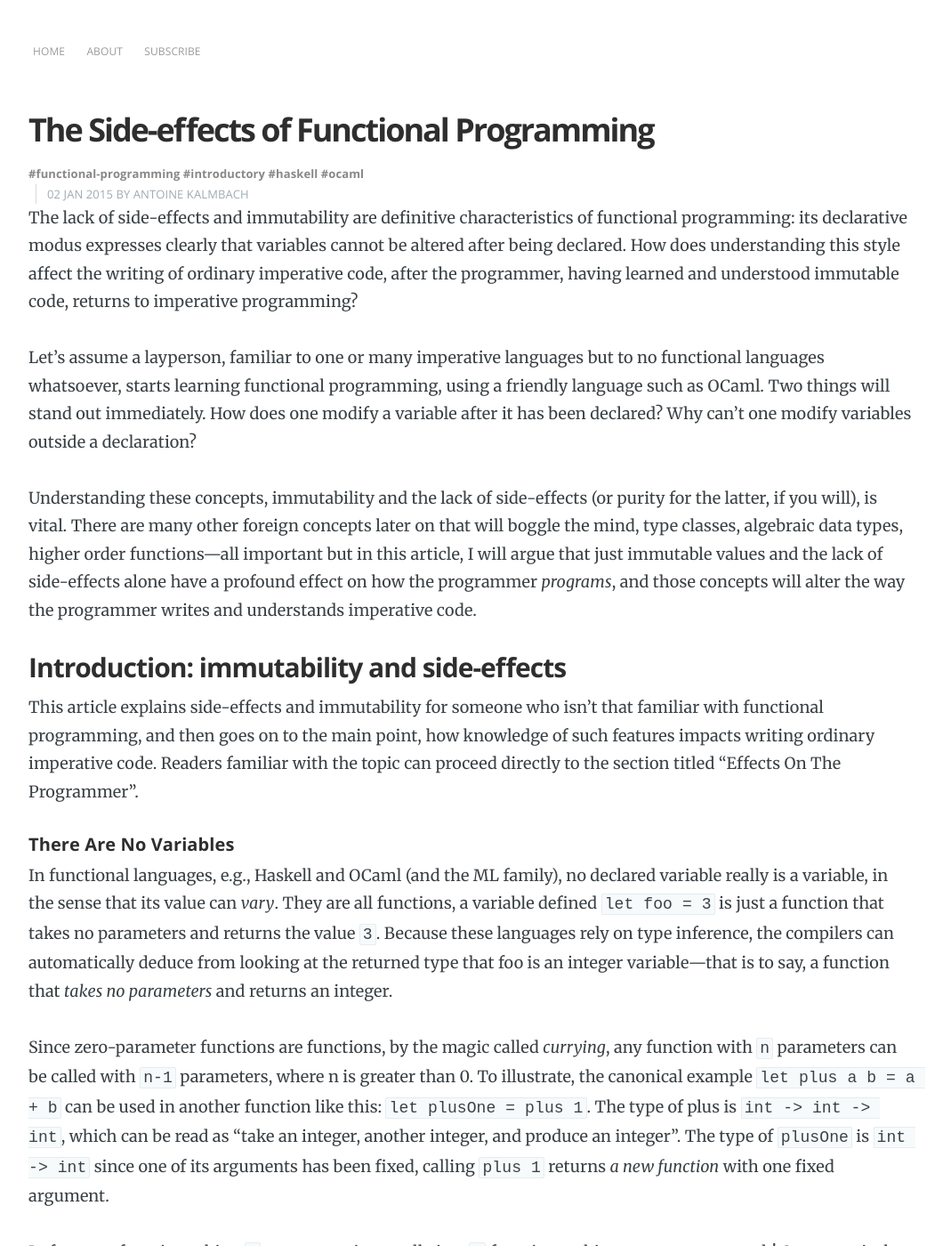
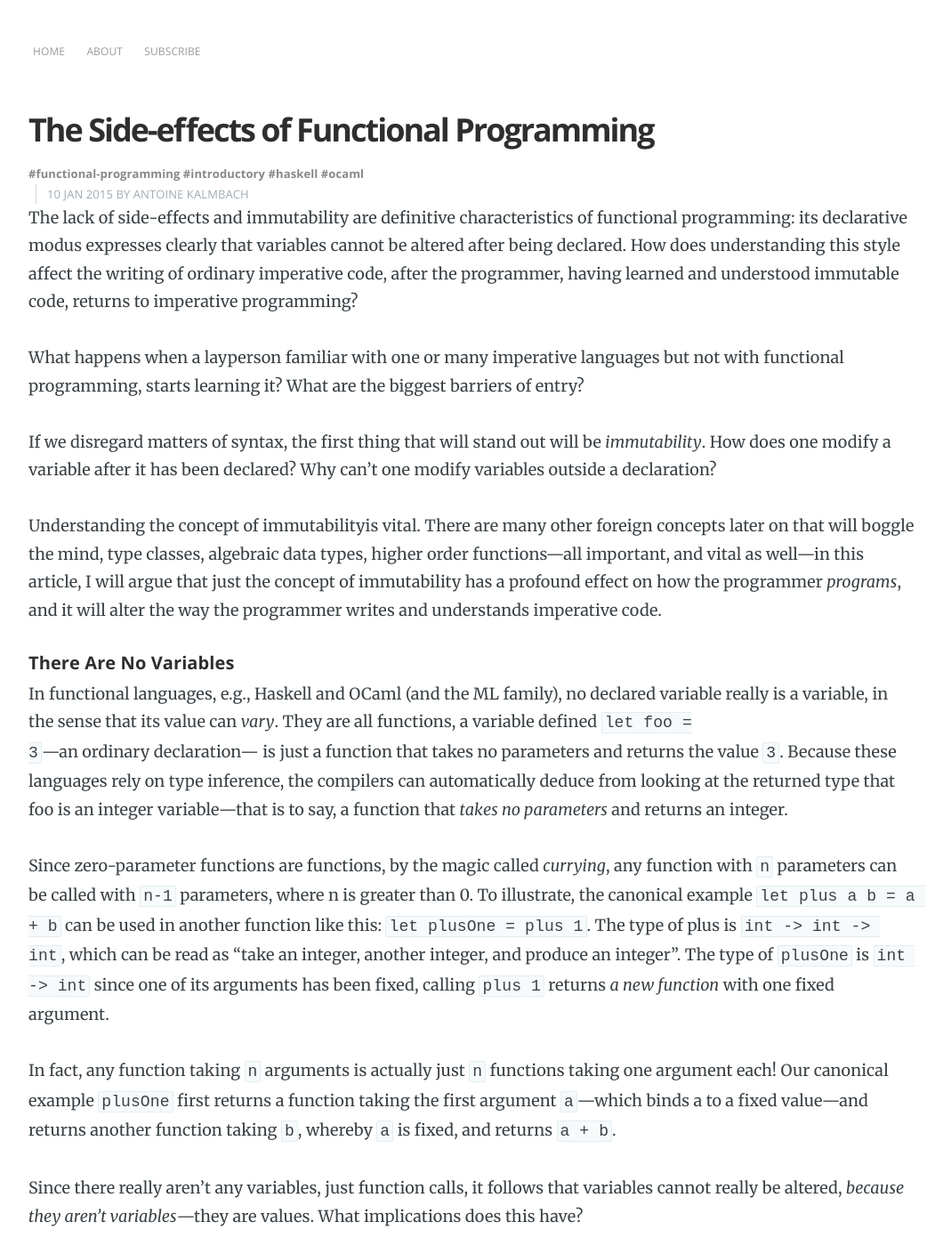
Before and after one commit to ane/ane.github.io, a Jekyll site: the page built from _posts/2015-1-1-side-effects-of-functional-programming.markdown, in a window 1280 px wide and 1400 px high. Shown: the whole window at 89% size, without its empty margins (8-1068 px from the left). Built offline with Jekyll 4.4.1, drawn with Linux system fonts in a browser that asks for light colours; Markdown is read by kramdown in place of the engine named in the settings; comment, search, counter and statistics services are not loaded.

Commit message:
Some style changes.

```diff
--- a/_posts/2015-1-1-side-effects-of-functional-programming.markdown
+++ b/_posts/2015-1-1-side-effects-of-functional-programming.markdown
@@ -2,7 +2,7 @@
 layout: post
 disqus: true
 title:  "The Side-effects of Functional Programming"
-date:   2015-1-2 12:00:00
+date:   2015-1-10 12:00:00
 tags:
 - functional-programming
 - introductory
@@ -18,39 +18,32 @@ understood immutable code, returns to imperative programming?
 
 <!--break-->
 
-Let's assume a layperson, familiar to one or many imperative languages
-but to no functional languages whatsoever, starts learning functional
-programming, using a friendly language such as OCaml. Two things will
-stand out immediately. How does one modify a variable after it has
+What happens when a layperson familiar with one or many imperative
+languages but not with functional programming, starts learning it?
+What are the biggest barriers of entry?
+
+If we disregard matters of syntax, the first thing that will stand out
+will be *immutability*. How does one modify a variable after it has
 been declared? Why can't one modify variables outside a declaration?
 
-Understanding these concepts, immutability and the lack of
-side-effects (or purity for the latter, if you will), is vital.  There
-are many other foreign concepts later on that will boggle the mind,
-type classes, algebraic data types, higher order functions&mdash;all
-important but in this article, I will argue that just immutable values
-and the lack of side-effects alone have a profound effect on how the
-programmer *programs*, and those concepts will alter the way the
-programmer writes and understands imperative code.
-
-## Introduction: immutability and side-effects
-
-This article explains side-effects and immutability for someone
-who isn't that familiar with functional programming, and then goes
-on to the main point, how knowledge of such features impacts writing
-ordinary imperative code. Readers familiar with the topic can proceed
-directly to the section titled "Effects On The Programmer".
+Understanding the concept of immutabilityis vital.  There are many
+other foreign concepts later on that will boggle the mind, type
+classes, algebraic data types, higher order functions&mdash;all
+important, and vital as well&mdash;in this article, I will argue that
+just the concept of immutability has a profound effect on how the
+programmer *programs*, and it will alter the way the programmer writes
+and understands imperative code.
 
 ### There Are No Variables
 
 In functional languages, e.g., Haskell and OCaml (and the ML family),
-no declared variable really is a variable, in the sense that its
-value can *vary*.  They are all functions, a variable defined `let foo = 3`
-is just a function that takes no parameters and returns the value
-`3`. Because these languages rely on type inference, the compilers can
-automatically deduce from looking at the returned type that foo is an
-integer variable&mdash;that is to say, a function that *takes no
-parameters* and returns an integer.
+no declared variable really is a variable, in the sense that its value
+can *vary*. They are all functions, a variable defined `let foo =
+3`&mdash;an ordinary declaration&mdash; is just a function that takes
+no parameters and returns the value `3`. Because these languages rely
+on type inference, the compilers can automatically deduce from looking
+at the returned type that foo is an integer variable&mdash;that is to
+say, a function that *takes no parameters* and returns an integer.
 
 Since zero-parameter functions are functions, by the magic called
 *currying*, any function with `n` parameters can be called with `n-1`
```
